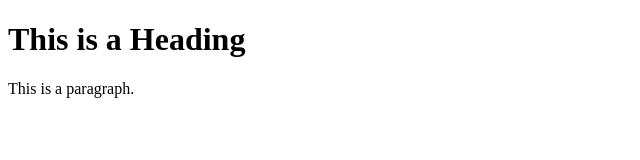
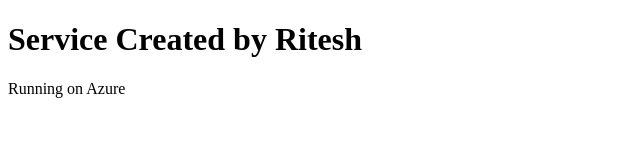
Before and after one commit to Ritesh2684/azure-test, a plain HTML site: page index.html in a window 1280 px wide. Shown: the whole page, without its empty margins (0-640 px from the left). Drawn offline with Linux system fonts and the light colour scheme.

Commit message:
Update index.html

```diff
--- a/index.html
+++ b/index.html
@@ -5,8 +5,8 @@
 </head>
 <body>
 
-<h1>This is a Heading</h1>
-<p>This is a paragraph.</p>
+<h1>Service Created by Ritesh</h1>
+<p>Running on Azure</p>
 
 </body>
 </html>
```
